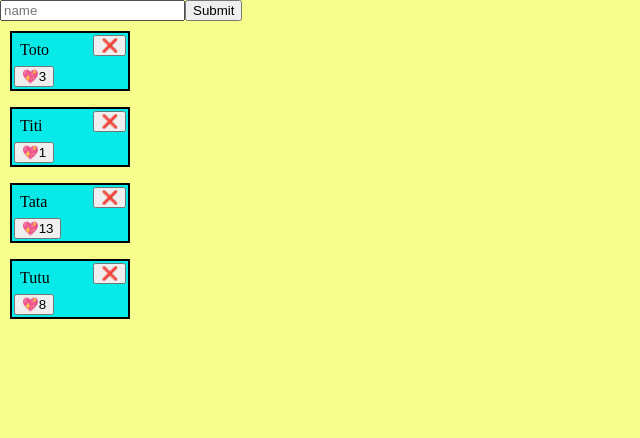
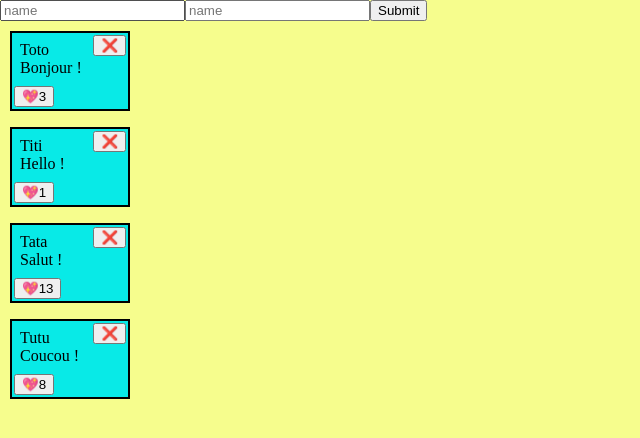
Before and after one commit to pitbull3333/tuto_react, a React (Create React App) app: page / in a window 1280 px wide. Shown: the top 438 px of the page, without its empty margins (0-640 px from the left). Built offline with nearby package versions, Linux system fonts and the light colour scheme.

Commit message:
commentaire

```diff
--- a/src/App.tsx
+++ b/src/App.tsx
@@ -5,33 +5,38 @@ const default_tweet = [
     {
         id:0,
         name:"Toto",
+        content:"Bonjour !",
         like:3,
     },
     {
         id:1,
         name:"Titi",
+        content:"Hello !",
         like:1,
     },
     {
         id:2,
         name:"Tata",
+        content:"Salut !",
         like:13,
     },
     {
         id:3,
         name:"Tutu",
+        content:"Coucou !",
         like:8,
     },
 ]
 function App(){
     const handleSubmit = (event:React.FormEvent<HTMLFormElement>) => {
         event.preventDefault();
-        const form = event.currentTarget;
         const formData = new FormData(event.currentTarget);
-        const name = formData.get("name") as string;
+        const name = formData.get("name");
+        const content = formData.get("content");
         const newTweet = {
             id:tweets.length > 0 ? tweets[0].id + 1:0,
             name,
+            content,
             like:0,
         }
         console.log({newTweet});
@@ -45,7 +50,7 @@ function App(){
             <div className="tweet_form">
                 <form onSubmit={handleSubmit}>
                     <input type="text" name="name" placeholder="name" />
-                    {/*<input type="content" name="content" placeholder="name" />*/}
+                    <input type="content" name="content" placeholder="name" />
                     <input type="submit" />
                 </form>
             </div>
@@ -55,7 +60,8 @@ function App(){
                         <Tweet
                             key={tweet.id}
                             id={tweet.id}
-                            name ={tweet.name}
+                            name={tweet.name}
+                            content={tweet.content}
                             like={tweet.like}
                             onDelete={onDelete}
                         />
--- a/src/Tweet.tsx
+++ b/src/Tweet.tsx
@@ -1,10 +1,11 @@
 type TweetProps = {
     id:number;
     name:string;
+    content:string;
     like:number;
     onDelete: (id:number) => void;
 };
-    export function Tweet({id,name,like,onDelete}:TweetProps){
+    export function Tweet({id,name,content,like,onDelete}:TweetProps){
     const onLike = () => {
         console.log(name);
     }
@@ -15,6 +16,7 @@ type TweetProps = {
         <div className="tweet">
             <div className="div_delete"><button onClick={() => onDelete(id)}>❌</button></div>
             <div>{name}</div>
+            <div>{content}</div>
             <div className="div_like"><button onClick={() => onLike()}>💖{like}</button></div>
         </div>
     );
--- a/src/index.css
+++ b/src/index.css
@@ -22,7 +22,7 @@ button{
     width:fit-content;
     height:fit-content;
     min-width:100px;
-    min-height:40px;
+    min-height:60px;
     border:2px solid black;
     padding:8px;
     background-color:#08eae7;
```
